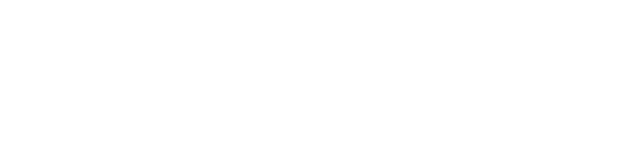
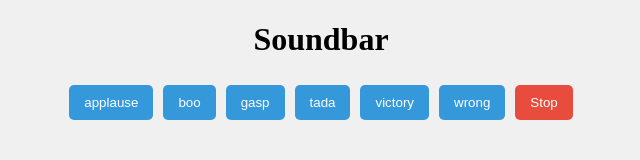
Before and after one commit to acciojob/Soundbar-vedantkherade, a website: page main.html in a window 1280 px wide. Shown: the whole page, without its empty margins (319-959 px from the left). Drawn offline with Linux system fonts and the light colour scheme.

Commit message:
created a submission

```diff
--- a/main.html
+++ b/main.html
@@ -8,6 +8,8 @@
 
 <body>
 	<!-- the entire body must be written by student -->
+	<h1>Soundbar</h1>
+	<div id="buttons"></div>
     <script type="text/javascript" src="./script.js">
 </script>
 
--- a/script.js
+++ b/script.js
@@ -1 +1,39 @@
 //your JS code here. If required.
+    const sounds = ["applause.mp3", "boo.mp3", "gasp.mp3", "tada.mp3", "victory.mp3", "wrong.mp3"];
+
+    const buttonsContainer = document.getElementById("buttons");
+
+    // Store audio objects
+    let audioObjects = {};
+
+    sounds.forEach(sound => {
+      const btn = document.createElement("button");
+      btn.classList.add("btn");
+      btn.innerText = sound.replace(".mp3", "");
+
+      const audio = new Audio(`sounds/${sound}`);
+      audioObjects[sound] = audio;
+
+      btn.addEventListener("click", () => {
+        stopAllSounds();
+        audio.play();
+      });
+
+      buttonsContainer.appendChild(btn);
+    });
+
+const stopBtn = document.createElement("button");
+    stopBtn.classList.add("stop");
+    stopBtn.innerText = "Stop";
+
+    stopBtn.addEventListener("click", stopAllSounds);
+
+    buttonsContainer.appendChild(stopBtn);
+
+    // Function to stop all sounds
+    function stopAllSounds() {
+      for (let key in audioObjects) {
+        audioObjects[key].pause();
+        audioObjects[key].currentTime = 0;
+      }
+    }
--- a/styles.css
+++ b/styles.css
@@ -1 +1,29 @@
 /*  your css code here. If applicable */
+body {
+      text-align: center;
+      background: #f0f0f0;
+    }
+
+
+    .btn, .stop {
+      padding: 10px 15px;
+      margin: 5px;
+      border: none;
+      border-radius: 5px;
+      cursor: pointer;
+      background: #3498db;
+      color: white;
+      transition: 0.3s;
+    }
+
+    .btn:hover {
+      background: #2980b9;
+    }
+
+    .stop {
+      background: #e74c3c;
+    }
+
+    .stop:hover {
+      background: #c0392b;
+    }
```
